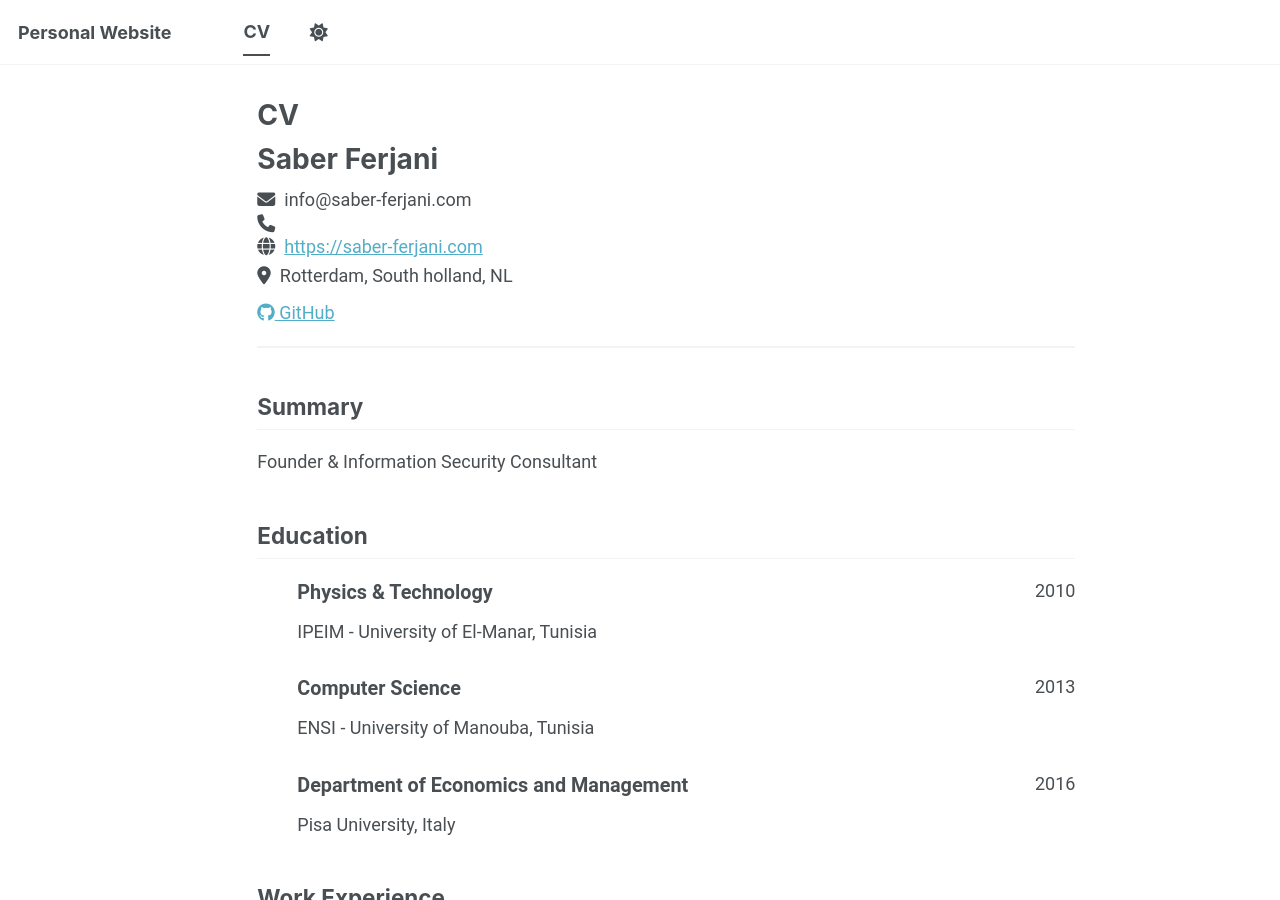
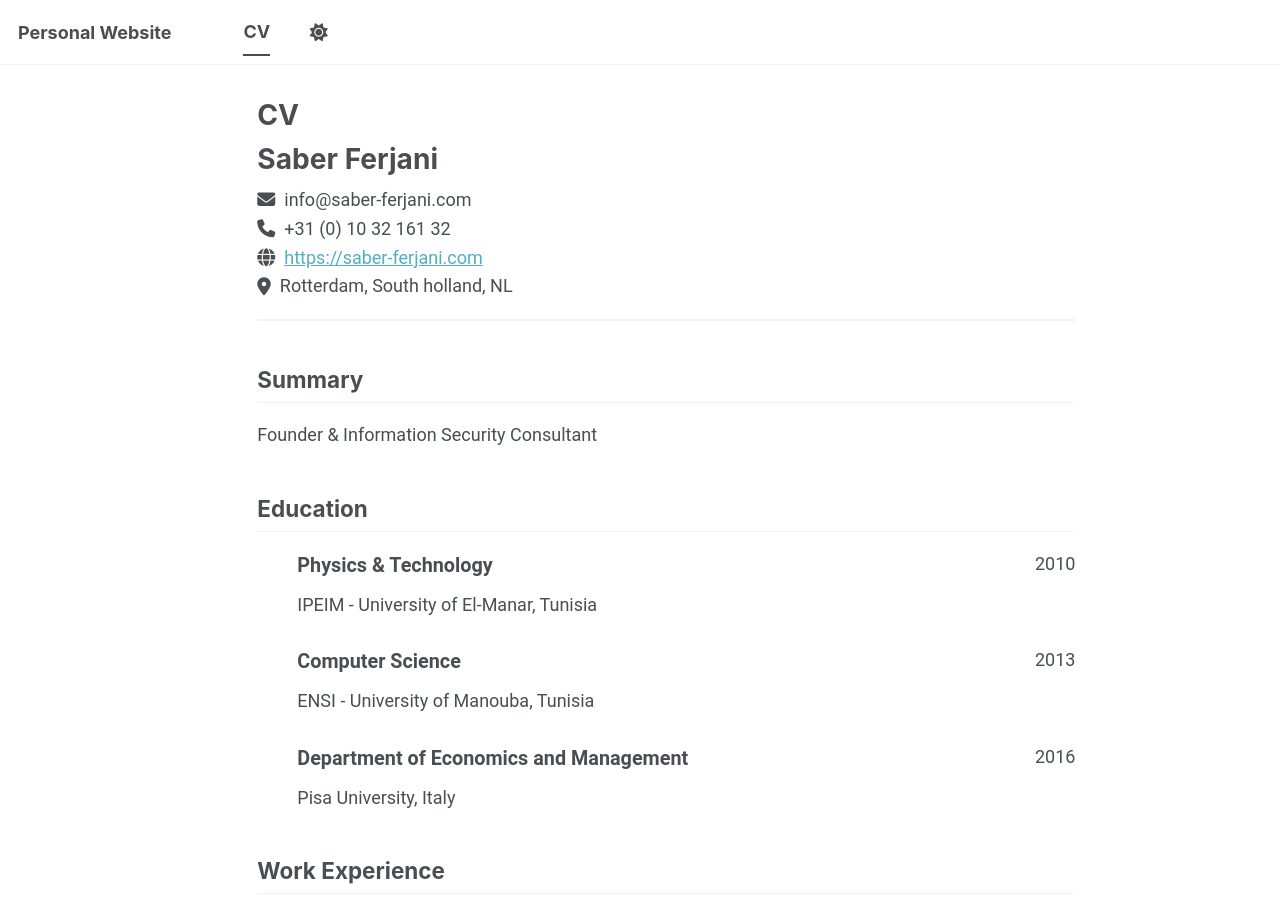
Before and after one commit to sabertn/personal-web, a Jekyll site: the page built from _pages/cv-json.md, in a window 1280 px wide and 900 px high. Built offline with Jekyll 4.4.1, drawn with Linux system fonts in a browser that asks for light colours; a script bundle is joined from its source files by our own code; library files that are not in the unit come from our copies; some of the changed lines change nothing that is shown.

Commit message:
Update cv.json

```diff
--- a/_data/cv.json
+++ b/_data/cv.json
@@ -2,7 +2,7 @@
   "basics": {
     "name": "Saber Ferjani",
     "email": "info@saber-ferjani.com",
-    "phone": "",
+    "phone": "+31 (0) 10 32 161 32",
     "website": "https://saber-ferjani.com",
     "summary": "Founder & Information Security Consultant",
     "location": {
@@ -12,13 +12,7 @@
       "countryCode": "NL",
       "region": "South holland"
     },
-    "profiles": [
-      {
-        "network": "GitHub",
-        "username": "academicpages",
-        "url": "https://github.com/sabertn"
-      }
-    ]
+    "profiles": []
   },
   "work": [
     {
@@ -97,9 +91,9 @@
   ],
   "skills": [],
   "languages": [
-    {"Arabic": "Mother tongue"},
+    {"name":"Arabic", "level": "Fluent"},
     {"Dutch": "Intermediate"},
-    {"English": "Native"},
+    {"English": "Fluent"},
     {"French": "Fluent"},
     {"Italian": "Intermediate"}
   ],
```
